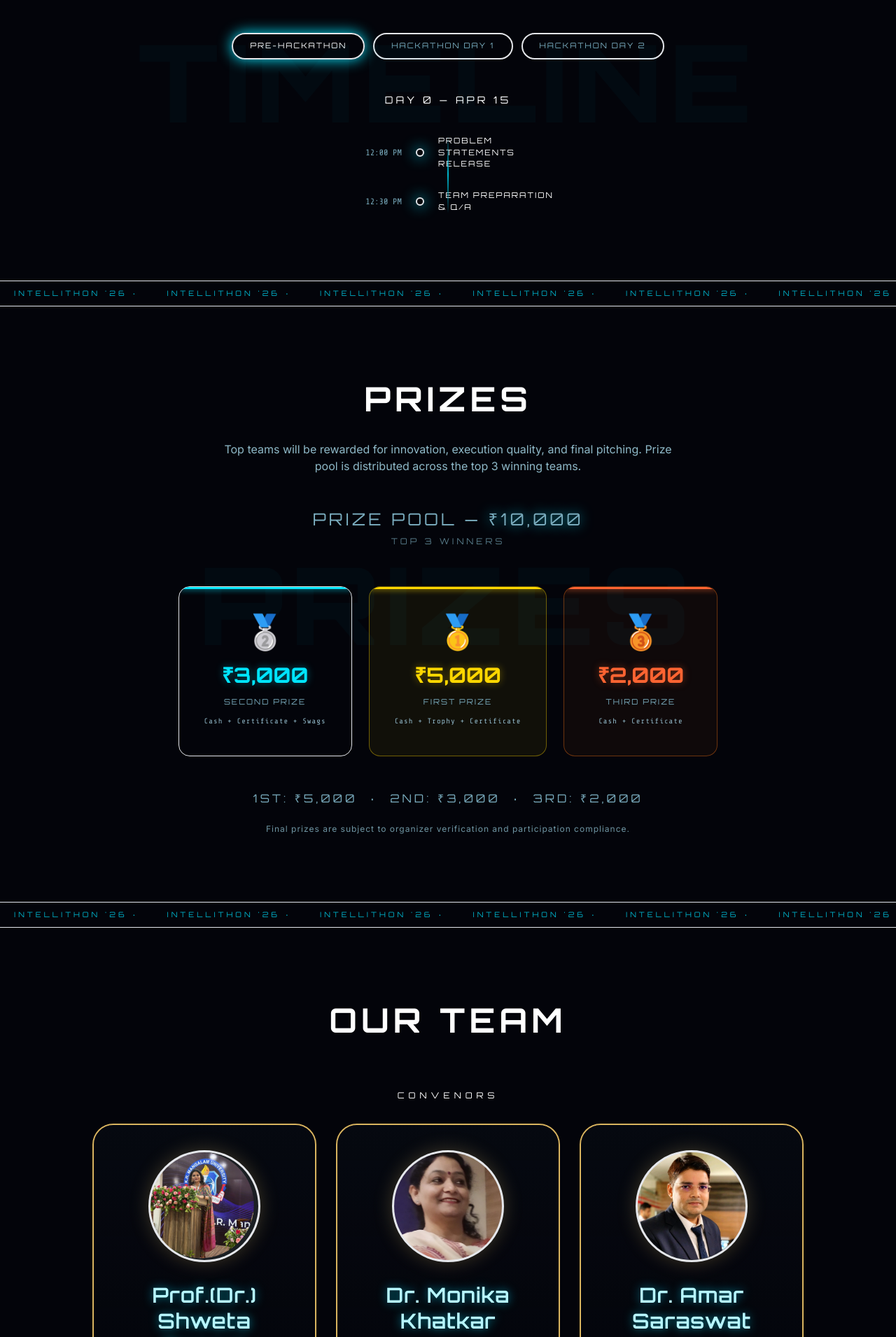
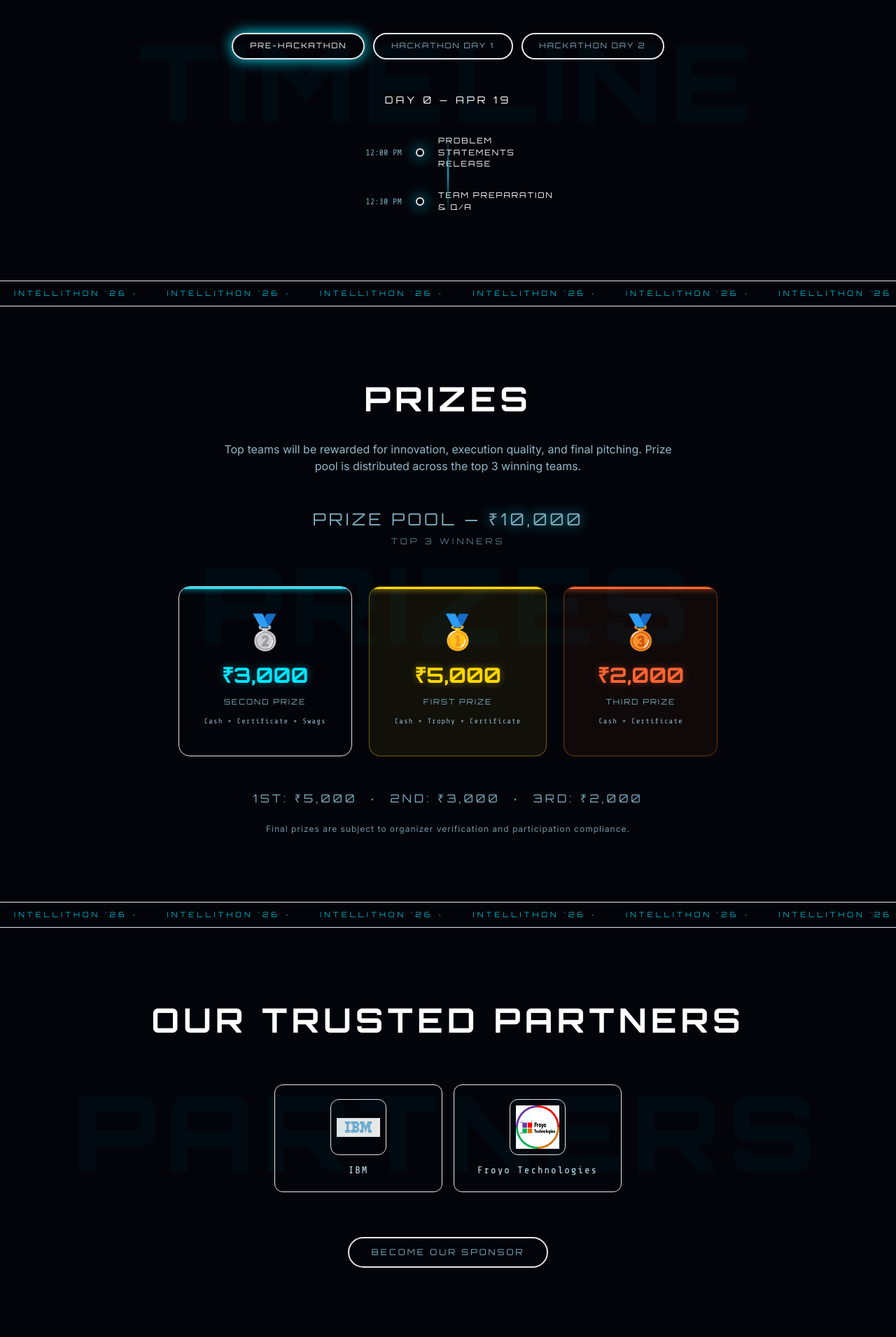
Before and after one commit to Nishant28-sh/Intellithon-26, a React (Vite) app: page / in a window 1280 px wide. Shown: the part 2660-4571 px from the top of the page at 70% size. Built offline with nearby package versions, Linux system fonts and the light colour scheme.

Commit message:
Update sponsors and event details

```diff
--- a/src/App.jsx
+++ b/src/App.jsx
@@ -7,6 +7,7 @@ import About from './components/About'
 import Themes from './components/Themes'
 import Timeline from './components/Timeline'
 import Prizes from './components/Prizes'
+import Partners from './components/Partners'
 import Team from './components/Team'
 import FAQ from './components/FAQ'
 import Register from './components/Register'
@@ -171,6 +172,7 @@ export default function App() {
         <Themes />
         <Timeline />
         <Prizes />
+        <Partners />
         <Team />
         <FAQ />
         <Register />
--- a/src/components/Partners.jsx
+++ b/src/components/Partners.jsx
@@ -1,15 +1,10 @@
 import { motion } from 'framer-motion'
+import ibmLogo from '../Assests/IBM LOGOO.jpg'
+import froyoLogo from '../Assests/Froyo Logo.webp'
 
 const partners = [
-  'TechCorp','InnovateCo','NextGen Labs','CloudSync',
-  'DevForge','AlphaStack','ByteWave','CodeCraft',
-  'DataNest','HackIO','PulseTech','ZeroGravity',
-]
-
-const scrollPartners = [
-  '🏢 TechCorp','💡 InnovateCo','🔬 NextGen Labs','☁️ CloudSync',
-  '🛠️ DevForge','⚡ AlphaStack','🌊 ByteWave','💻 CodeCraft',
-  '📊 DataNest','🎯 HackIO','⚡ PulseTech','🚀 ZeroGravity',
+  { name: 'IBM', logo: ibmLogo },
+  { name: 'Froyo Technologies', logo: froyoLogo },
 ]
 
 export default function Partners() {
@@ -28,43 +23,33 @@ export default function Partners() {
         </motion.h2>
 
         {/* Grid */}
-        <div className="grid grid-cols-3 sm:grid-cols-4 lg:grid-cols-6 gap-4 mb-10">
+        <div className="flex flex-wrap justify-center gap-4 mb-10">
           {partners.map((p, i) => (
             <motion.div
-              key={p}
+              key={p.name}
               initial={{ opacity: 0, scale: 0.85 }}
               whileInView={{ opacity: 1, scale: 1 }}
               viewport={{ once: true }}
               transition={{ delay: i * 0.05, duration: 0.4 }}
               whileHover={{ borderColor: '#00e5ff', color: '#00e5ff', boxShadow: '0 0 20px rgba(0,229,255,0.2)' }}
-              className="bg-cyan-DEFAULT/[0.03] border border-cyan-DEFAULT/15 rounded-xl px-3 py-5 flex items-center justify-center font-mono text-xs text-[#7aacbe] cursor-default transition-colors duration-200"
+              className="w-full sm:w-[240px] bg-cyan-DEFAULT/[0.03] border border-cyan-DEFAULT/15 rounded-xl px-4 py-5 flex flex-col items-center justify-center gap-3 font-mono text-xs text-[#7aacbe] cursor-default transition-colors duration-200"
             >
-              {p}
+              <div className="w-20 h-20 rounded-xl bg-[#03040a] border border-cyan-DEFAULT/20 flex items-center justify-center overflow-hidden p-2">
+                <img
+                  src={p.logo}
+                  alt={`${p.name} logo`}
+                  className="w-full h-full object-contain"
+                />
+              </div>
+              <span className="text-sm tracking-[2px] text-center text-[#c6eaf4]">
+                {p.name}
+              </span>
             </motion.div>
           ))}
         </div>
 
-        {/* Scrolling row */}
-        <div className="overflow-hidden my-6 relative">
-          <div className="absolute left-0 top-0 bottom-0 w-16 bg-gradient-to-r from-[#03040a] to-transparent z-10 pointer-events-none" />
-          <div className="absolute right-0 top-0 bottom-0 w-16 bg-gradient-to-l from-[#03040a] to-transparent z-10 pointer-events-none" />
-          <div
-            className="flex gap-4 w-max"
-            style={{ animation: 'marquee 18s linear infinite' }}
-          >
-            {[...scrollPartners, ...scrollPartners].map((p, i) => (
-              <span
-                key={i}
-                className="bg-cyan-DEFAULT/[0.03] border border-cyan-DEFAULT/15 rounded-full px-5 py-2 font-mono text-xs text-[#7aacbe] whitespace-nowrap"
-              >
-                {p}
-              </span>
-            ))}
-          </div>
-        </div>
-
         <motion.a
-          href="mailto:intellithon@krmu.edu.in"
+          href="mailto:nishantsharma9550@gmail.com"
           initial={{ opacity: 0 }}
           whileInView={{ opacity: 1 }}
           viewport={{ once: true }}
--- a/src/components/Themes.jsx
+++ b/src/components/Themes.jsx
@@ -28,7 +28,7 @@ function useCountdown(target) {
 }
 
 export default function Themes() {
-  const time = useCountdown('2026-04-15T12:00:00')
+  const time = useCountdown('2026-04-19T12:00:00')
   const pad = n => String(n).padStart(2, '0')
 
   return (
@@ -81,7 +81,7 @@ export default function Themes() {
           transition={{ duration: 0.6 }}
           className="w-full max-w-4xl mx-auto bg-black/50 border border-red-500/30 rounded-xl px-4 sm:px-8 py-6 overflow-hidden"
         >
-          <p className="font-mono text-[0.62rem] sm:text-xs text-red-400 tracking-[1.5px] sm:tracking-[2px] mb-4 uppercase">Problem statements release on Apr 15 at 12:00 PM</p>
+          <p className="font-mono text-[0.62rem] sm:text-xs text-red-400 tracking-[1.5px] sm:tracking-[2px] mb-4 uppercase">Problem statements release on Apr 19 at 12:00 PM</p>
           <div className="flex items-center justify-center gap-2 sm:gap-3 mb-5 flex-wrap">
             {[['days', time.days], ['hours', time.hours], ['mins', time.mins], ['secs', time.secs]].map(([label, val], i) => (
               <div key={label} className="flex items-center gap-2 sm:gap-3">
--- a/src/components/Timeline.jsx
+++ b/src/components/Timeline.jsx
@@ -3,14 +3,14 @@ import { motion, AnimatePresence } from 'framer-motion'
 
 const days = [
   {
-    id: 1, label: 'PRE-HACKATHON', date: 'DAY 0 — APR 15',
+    id: 1, label: 'PRE-HACKATHON', date: 'DAY 0 — APR 19',
     events: [
       { time: '12:00 PM', event: 'PROBLEM STATEMENTS RELEASE' },
       { time: '12:30 PM', event: 'TEAM PREPARATION & Q/A' },
     ],
   },
   {
-    id: 2, label: 'HACKATHON DAY 1', date: 'DAY 1 — APR 16',
+    id: 2, label: 'HACKATHON DAY 1', date: 'DAY 1 — APR 20',
     events: [
       { time: '09:00 AM', event: 'HACKATHON DAY 1 KICKOFF' },
       { time: '12:00 PM', event: 'ROUND 1 SUBMISSION DEADLINE' },
@@ -18,7 +18,7 @@ const days = [
     ],
   },
   {
-    id: 3, label: 'HACKATHON DAY 2', date: 'DAY 2 — APR 17',
+    id: 3, label: 'HACKATHON DAY 2', date: 'DAY 2 — APR 21',
     events: [
       { time: '09:15 AM', event: 'ROUND 2 OFFLINE HACKING CONTINUES' },
       { time: '10:30 PM', event: 'COMPLETED PROJECT SHOWCASE' },
```
Also changed, not shown: src/Assests/Froyo Logo.webp (added), src/Assests/IBM LOGOO.jpg (added).
